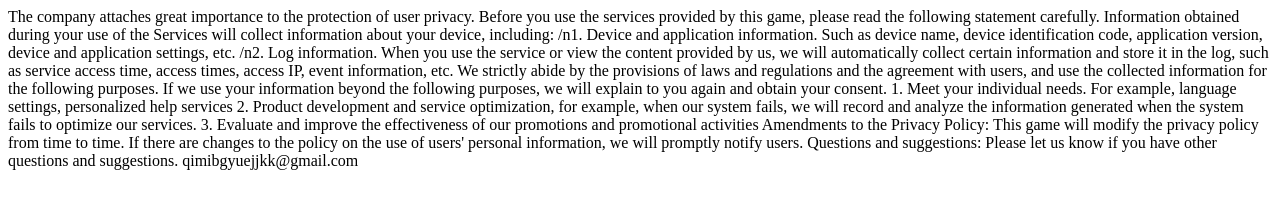
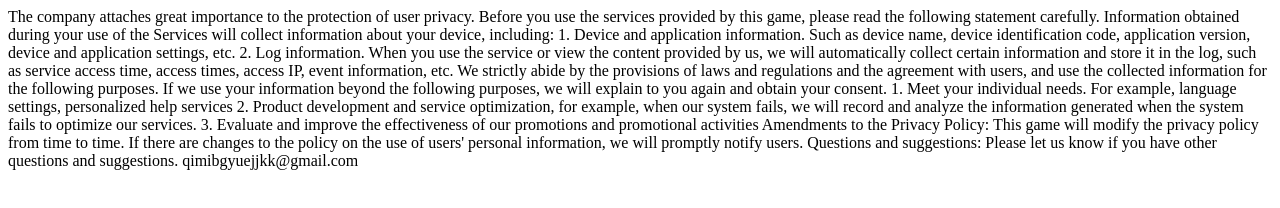
Before and after one commit to qimingyue11/qimingyue11.github.io, a plain HTML site: page game/index.html in a window 1280 px wide. Drawn offline with Linux system fonts and the light colour scheme.

Commit message:
Update index.html

```diff
--- a/game/index.html
+++ b/game/index.html
@@ -1,7 +1,7 @@
 <p>The company attaches great importance to the protection of user privacy. Before you use the services provided by this game, please read the following statement carefully.
 Information obtained during your use of the Services will collect information about your device, including:
-/n1. Device and application information. Such as device name, device identification code, application version, device and application settings, etc.
-/n2. Log information. When you use the service or view the content provided by us, we will automatically collect certain information and store it in the log, such as service access time, access times, access IP, event information, etc.
+1. Device and application information. Such as device name, device identification code, application version, device and application settings, etc.
+2. Log information. When you use the service or view the content provided by us, we will automatically collect certain information and store it in the log, such as service access time, access times, access IP, event information, etc.
 We strictly abide by the provisions of laws and regulations and the agreement with users, and use the collected information for the following purposes. If we use your information beyond the following purposes, we will explain to you again and obtain your consent.
 1. Meet your individual needs. For example, language settings, personalized help services
 2. Product development and service optimization, for example, when our system fails, we will record and analyze the information generated when the system fails to optimize our services.
```
